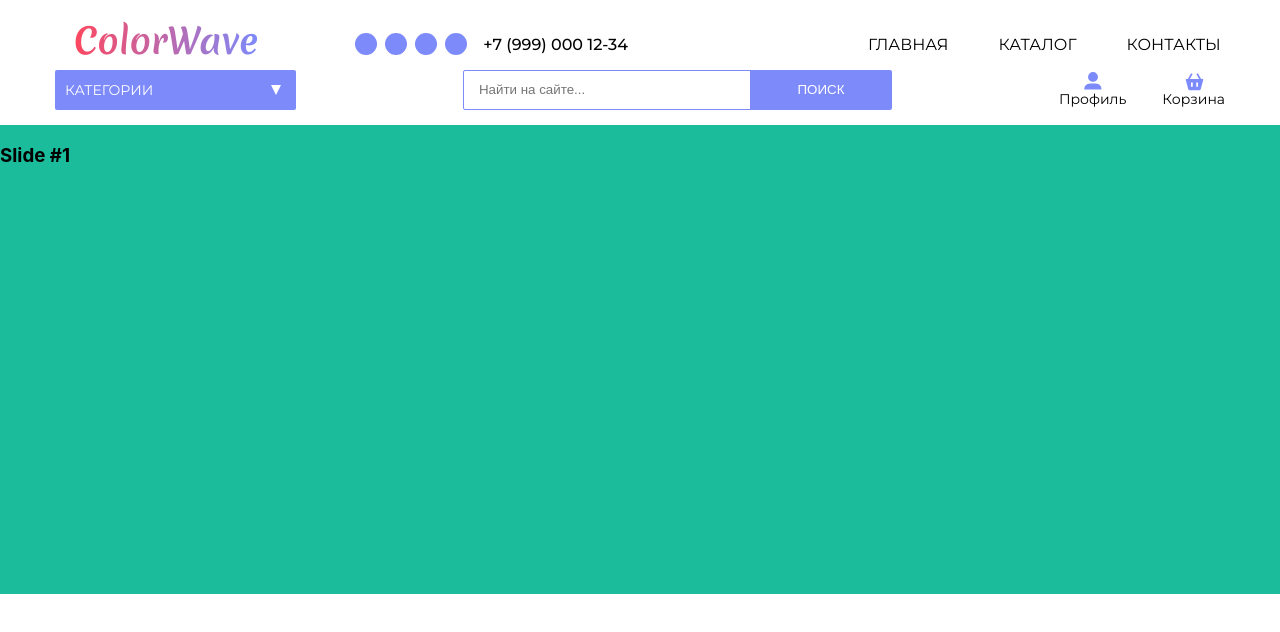
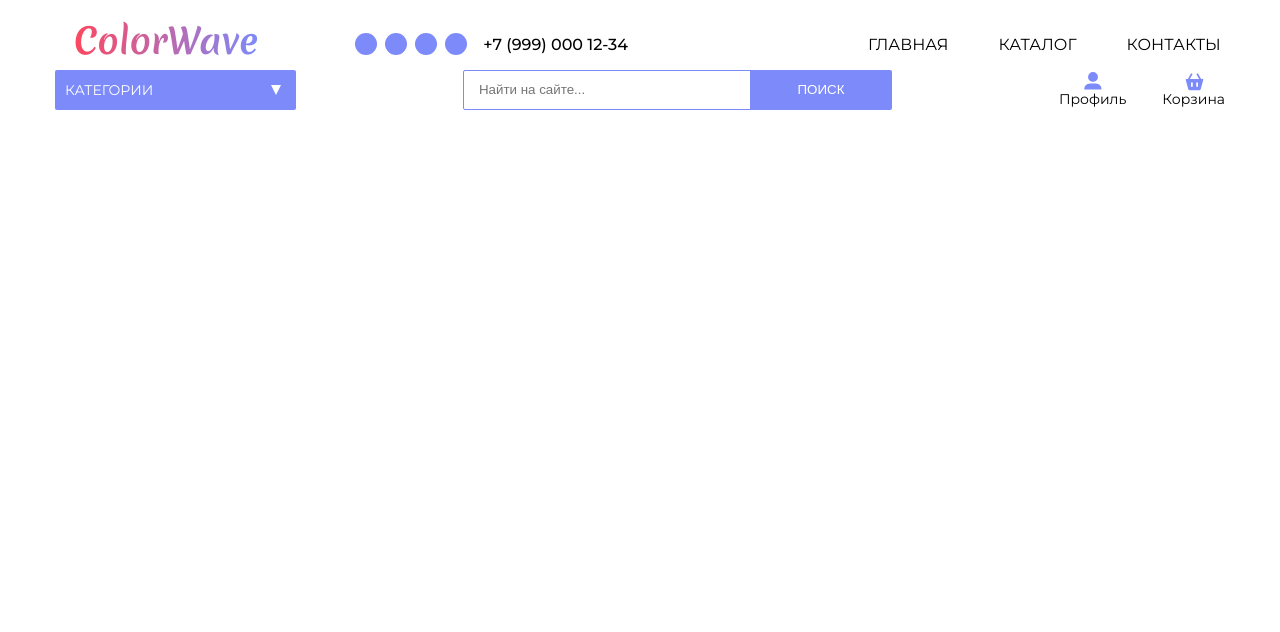
Before and after one commit to meoweasy/front_diplom, a React (Create React App) app: page / in a window 1280 px wide. Shown: the top 632 px of the page. Built offline with nearby package versions, Linux system fonts and the light colour scheme.

Commit message:
Update App.js

```diff
--- a/src/App.js
+++ b/src/App.js
@@ -4,7 +4,7 @@ import {
     Routes,
     Route,
 } from "react-router-dom";
-import Navbar from'./components/navbar.js'
+import Navbar from'./components/navbar.js';
 import Home from './pages/home.js';
 import AdminHome from './pages/admin.js';
 
@@ -13,7 +13,6 @@ function App() {
     <Router>
         <Navbar />
         <Routes>
-            {<Route exact path="/" element={<Home />} />}
             <Route path="/admin_home/*" element={<AdminHome />} />
         </Routes>
     </Router>
```
